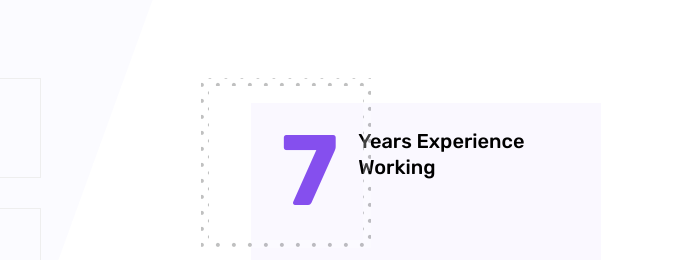
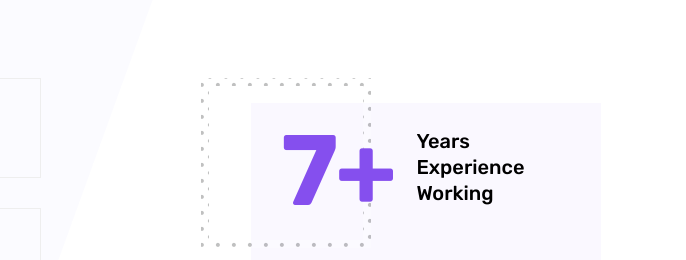
Before and after one commit to rahulmonjohns/portfolio, a plain HTML site: page index.html in a window 1280 px wide. Shown: the part 1360-1620 px from the top of the page, 594-1280 px from the left. Drawn offline with Linux system fonts and the light colour scheme; some packages are replaced by stand-ins of ours; files whose address does not match are found by name.

Commit message:
Update index.html

```diff
--- a/index.html
+++ b/index.html
@@ -227,7 +227,7 @@
       years--;
     }
 
-    document.getElementById("exp-big").textContent = years;
+    document.getElementById("exp-big").textContent = `${years}+`;
   })();
 </script>
 							<span class="smll">Years Experience Working</span>
```
